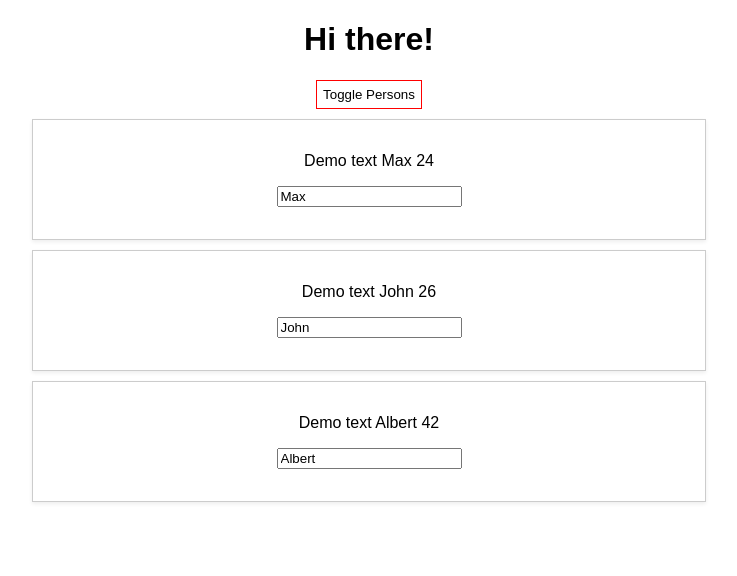
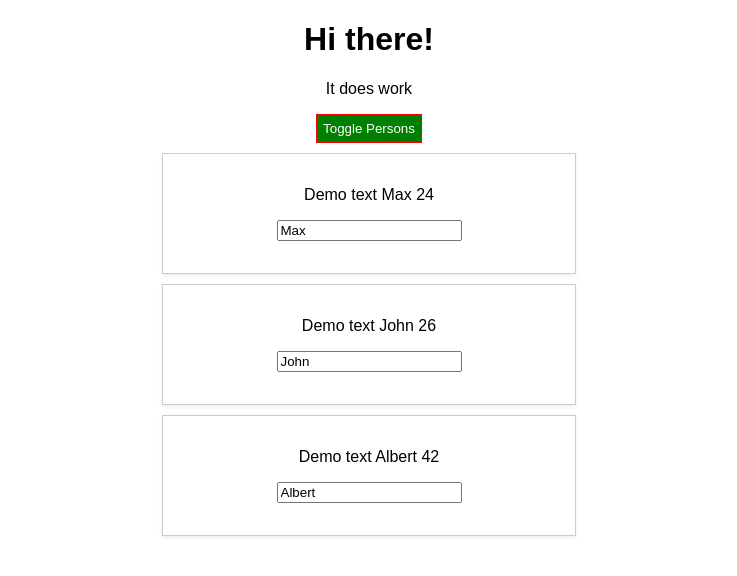
Before and after one commit to cannyedge34/react-seminar-merida-kids, a React (Create React App) app: page / in a window 1280 px wide. Both pictures are taken after a click on the button "Toggle Persons". Shown: the top 576 px of the page, without its empty margins (271-1008 px from the left). Built offline with nearby package versions, Linux system fonts and the light colour scheme.

Commit message:
styling components radium

```diff
--- a/package.json
+++ b/package.json
@@ -3,6 +3,7 @@
   "version": "0.1.0",
   "private": true,
   "dependencies": {
+    "radium": "^0.19.6",
     "react": "^16.2.0",
     "react-dom": "^16.2.0",
     "react-scripts": "1.0.17"
--- a/src/App.css
+++ b/src/App.css
@@ -1,3 +1,11 @@
 .App {
   text-align: center;
 }
+
+.green {
+  color: green;
+}
+
+.bold {
+  font-weight: bold;
+}
--- a/src/App.js
+++ b/src/App.js
@@ -1,5 +1,6 @@
 import React, { Component } from 'react';
 import './App.css';
+import Radium, { StyleRoot } from 'radium';
 import './Person/Person.css';
 import Person from './Person/Person';
 
@@ -47,11 +48,16 @@
 
   render() {
     const style = {
-      backgroundColor: 'white',
+      backgroundColor: 'red',
+      color: 'white',
       font: 'inhet',
       border: '1px solid red',
       padding: '6px',
-      cursor: 'pointer'
+      cursor: 'pointer',
+      ':hover': {
+        backgroundColor: 'coral',
+        color: 'black'
+      }
     };
 
     let persons = null;
@@ -72,18 +78,36 @@
           })}
         </div>
       );
+
+      style.backgroundColor = 'green';
+      style[':hover'] = {
+        backgroundColor: 'lightgreen',
+        color: 'black'
+      };
+    }
+
+    const classes = [];
+    if (this.state.persons.length <= 2) {
+      classes.push('green'); //classes = ['green']
+    }
+
+    if (this.state.persons.length <= 1) {
+      classes.push('bold'); //classes = ['green', 'bold']
     }
 
     return (
+      <StyleRoot>
         <div className="App">
           <h1>Hi there!</h1>
+          <p className={classes.join(' ')}>It does work</p>
           <button style={style} onClick={this.togglePersonHandler}>
             Toggle Persons
           </button>
           {persons}
         </div>
+      </StyleRoot>
     );
   }
 }
 
-export default App;
+export default Radium(App);
--- a/src/Person/Person.js
+++ b/src/Person/Person.js
@@ -1,8 +1,14 @@
 import React from 'react';
+import Radium from 'radium';
 
 const person = props => {
+  const style = {
+    '@media (min-width: 500px)': {
+      width: '380px'
+    }
+  };
   return (
-    <div className="Person">
+    <div className="Person" style={style}>
       <p onClick={props.click}>
         Demo text {props.name} {props.age}
       </p>
@@ -15,4 +21,4 @@
     </div>
   );
 };
-export default person;
+export default Radium(person);
```
Also changed, not shown: 1 other file (tests, documents, lock files or other folders). Lines whose indentation alone changed are shown as unchanged.
